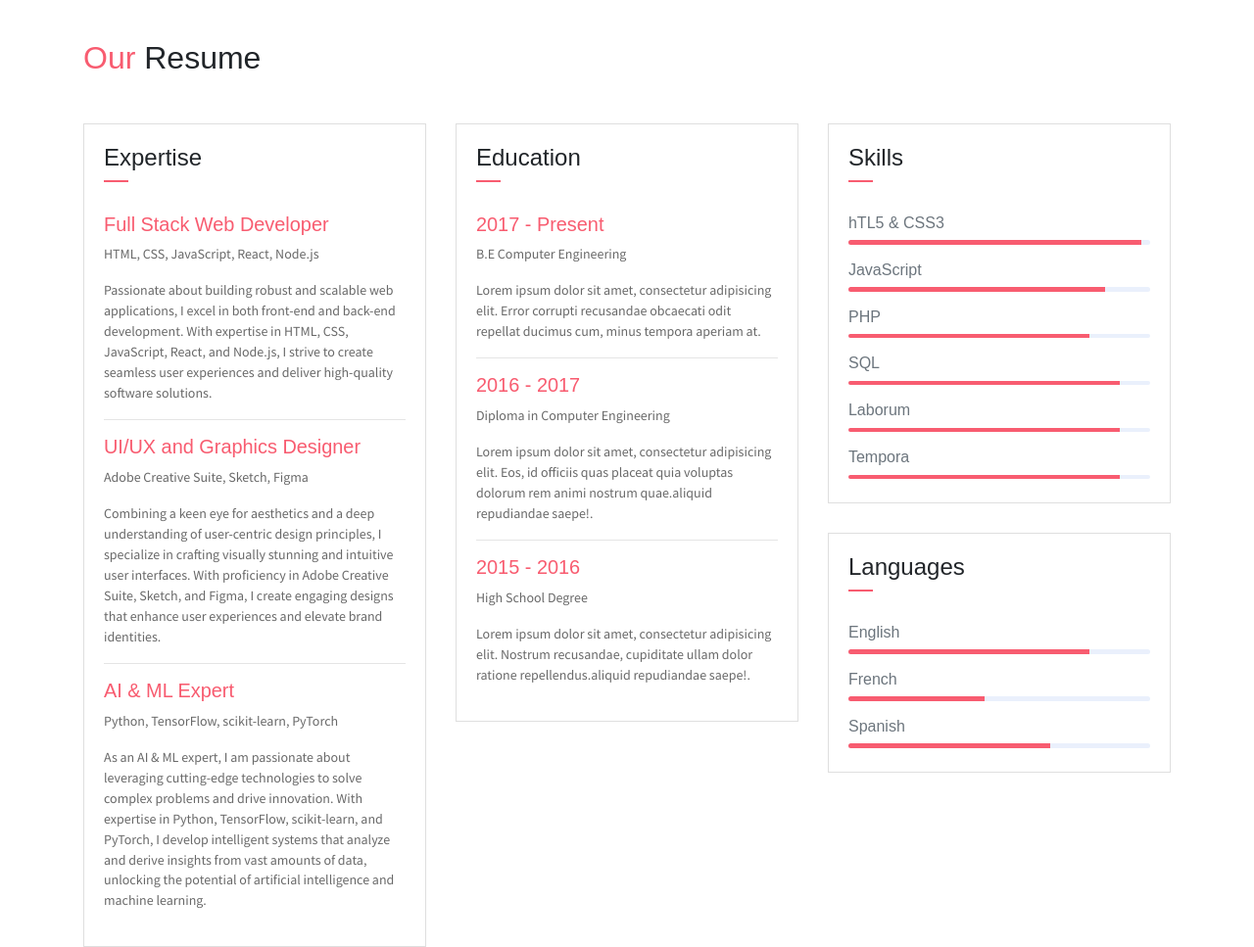
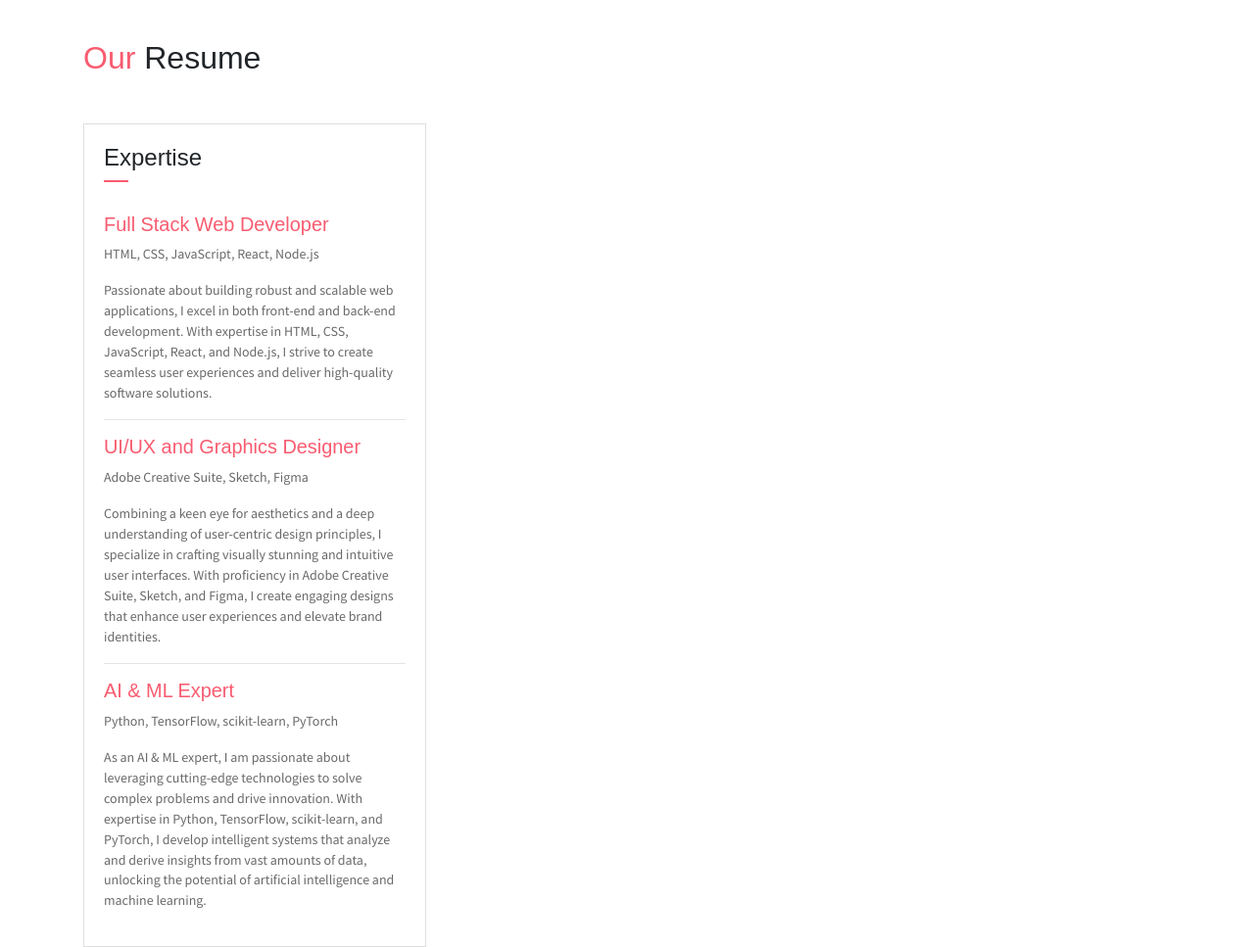
Before and after one commit to usama-365/KarobarOnline, a plain HTML site: page index.html in a window 1280 px wide. Shown: the part 1280-2247 px from the top of the page at 98% size. Drawn offline with Linux system fonts and the light colour scheme; some packages are replaced by stand-ins of ours.

Commit message:
Template modified 3

```diff
--- a/index.html
+++ b/index.html
@@ -10,6 +10,7 @@
     <link rel="stylesheet" href="assets/vendors/themify-icons/css/themify-icons.css">
     <!-- Bootstrap + JohnDoe main styles -->
 	<link rel="stylesheet" href="assets/css/johndoe.css">
+    <link rel="shortcut icon" href="assets/fav/favicon.ico" type="image/x-icon">
 </head>
 <body data-spy="scroll" data-target=".navbar" data-offset="40" id="home">
 <!--    <a href="components.html" class="btn btn-primary btn-component" data-spy="affix" data-offset-top="600"><i class="ti-shift-left-alt"></i> Components</a>-->
@@ -154,88 +155,6 @@
                         </div>
                     </div>
                 </div>
-                <div class="col-md-6 col-lg-4">
-                    <div class="card">
-                       <div class="card-header">
-                            <div class="mt-2">
-                                <h4>Education</h4>
-                                <span class="line"></span>
-                            </div>
-                        </div>
-                        <div class="card-body">
-                            <h6 class="title text-danger">2017 - Present</h6>
-                            <P>B.E Computer Engineering</P>
-                            <P class="subtitle">Lorem ipsum dolor sit amet, consectetur adipisicing elit. Error corrupti recusandae obcaecati odit repellat ducimus cum, minus tempora aperiam at.</P>
-                            <hr>
-                            <h6 class="title text-danger">2016 - 2017</h6>
-                            <P>Diploma in Computer Engineering</P>
-                            <P class="subtitle">Lorem ipsum dolor sit amet, consectetur adipisicing elit. Eos, id officiis quas placeat quia voluptas dolorum rem animi nostrum quae.aliquid repudiandae saepe!.</P>
-                            <hr>
-                            <h6 class="title text-danger">2015 - 2016</h6>
-                            <P>High School Degree</P>
-                            <P class="subtitle">Lorem ipsum dolor sit amet, consectetur adipisicing elit. Nostrum recusandae, cupiditate ullam dolor ratione repellendus.aliquid repudiandae saepe!.</P>
-
-                        </div>
-                    </div>
-                </div>
-                <div class="col-lg-4">
-                    <div class="card">
-                       <div class="card-header">
-                            <div class="pull-left">
-                                <h4 class="mt-2">Skills</h4>
-                                <span class="line"></span>
-                            </div>
-                        </div>
-                        <div class="card-body pb-2">
-                           <h6>hTL5 &amp; CSS3</h6>
-                            <div class="progress mb-3">
-                                <div class="progress-bar bg-danger" role="progressbar" style="width: 97%" aria-valuenow="25" aria-valuemin="0" aria-valuemax="100"></div>
-                            </div>
-                            <h6>JavaScript</h6>
-                            <div class="progress mb-3">
-                                <div class="progress-bar bg-danger" role="progressbar" style="width: 85%" aria-valuenow="25" aria-valuemin="0" aria-valuemax="100"></div>
-                            </div>
-                            <h6>PHP</h6>
-                            <div class="progress mb-3">
-                                <div class="progress-bar bg-danger" role="progressbar" style="width: 80%" aria-valuenow="50" aria-valuemin="0" aria-valuemax="100"></div>
-                            </div>
-                            <h6>SQL</h6>
-                            <div class="progress mb-3">
-                                <div class="progress-bar bg-danger" role="progressbar" style="width: 90%" aria-valuenow="75" aria-valuemin="0" aria-valuemax="100"></div>
-                            </div>
-                            <h6>Laborum</h6>
-                            <div class="progress mb-3">
-                                <div class="progress-bar bg-danger" role="progressbar" style="width: 90%" aria-valuenow="75" aria-valuemin="0" aria-valuemax="100"></div>
-                            </div>
-                            <h6>Tempora</h6>
-                            <div class="progress mb-3">
-                                <div class="progress-bar bg-danger" role="progressbar" style="width: 90%" aria-valuenow="75" aria-valuemin="0" aria-valuemax="100"></div>
-                            </div>
-                        </div>
-                    </div>
-                    <div class="card">
-                       <div class="card-header">
-                            <div class="pull-left">
-                                <h4 class="mt-2">Languages</h4>
-                                <span class="line"></span>
-                            </div>
-                        </div>
-                        <div class="card-body pb-2">
-                           <h6>English</h6>
-                            <div class="progress mb-3">
-                                <div class="progress-bar bg-danger" role="progressbar" style="width: 80%" aria-valuenow="25" aria-valuemin="0" aria-valuemax="100"></div>
-                            </div>
-                            <h6>French</h6>
-                            <div class="progress mb-3">
-                                <div class="progress-bar bg-danger" role="progressbar" style="width: 45%" aria-valuenow="25" aria-valuemin="0" aria-valuemax="100"></div>
-                            </div>
-                            <h6>Spanish</h6>
-                            <div class="progress mb-3">
-                                <div class="progress-bar bg-danger" role="progressbar" style="width: 67%" aria-valuenow="50" aria-valuemin="0" aria-valuemax="100"></div>
-                            </div>
-                        </div>
-                    </div>
-                </div>
             </div>
         </div>
     </section>
@@ -348,7 +267,7 @@
                         </div>
                         <div class="card-body px-4 py-3">
                             <h5 class="mb-3 card-title text-dark">Inventory Management</h5>
-                            <P class="subtitle">Inventory Management that streamlines your operations, ensuring efficient tracking and optimization of your stock. Our expert team utilizes advanced technologies to develop robust systems tailored to your specific requirements. From real-time inventory tracking to automated processes, we meticulously design and implement solutions that enhance accuracy and reduce costs. Partner with us to take control of your inventory, maximize productivity, and stay ahead in a competitive marketplace.</P>
+                            <P class="subtitle">Inventory Management that streamlines your operations, ensuring efficient tracking and optimization of your stock. Our expert team utilizes advanced technologies to develop robust systems tailored to your specific requirements. From real-time inventory tracking to automated processes, we meticulously design and implement solutions that enhance accuracy and reduce costs. Partner with us to take control of your inventory, maximize productivity, and stay ahead in a competitive marketplace. Make your stock tracking and inventory automatomated.</P>
                         </div>
                     </div>
                 </div>
@@ -424,10 +343,9 @@
                             <span class="date">PKR PER MONTH</span>
                         </div>
                         <ul class="list">
-                            <li class="list-item">500 <span class="text-muted">Project</span></li>
-                            <li class="list-item">1000GB <span class="text-muted">Storage</span></li>
-                            <li class="list-item">10<span class="text-muted"> Domain</span></li>
-                            <li class="list-item">Unlimite<span class="text-muted">User</span></li>
+                            <li class="list-item">Website <span class="text-muted">Maintenance</span></li>
+                            <li class="list-item">Social Marketing <span class="text-muted">Campaigns</span></li>
+                            <li class="list-item">Accounts & Inventory</li>
                         </ul>
                         <button class="btn btn-primary btn-rounded w-lg">Subscribe</button>
                     </div>
@@ -437,15 +355,15 @@
     </section>
     <section class="section bg-dark py-5">
         <div class="container text-center">
-            <h2 class="text-light mb-5 font-weight-normal">I Am Available For FreeLance</h2>
-            <button class="btn bg-primary w-lg" >Hire me</button>
+            <h2 class="text-light mb-5 font-weight-normal">Virtual is the new physical</h2>
+            <button class="btn bg-primary w-lg" >Let's Digitalize</button>
         </div>
     </section>
 
     <!-- Portfolio Section -->
     <section class="section bg-custom-gray" id="portfolio">
         <div class="container">
-            <h1 class="mb-5"><span class="text-danger">My</span> Portfolio</h1>
+            <h1 class="mb-5"><span class="text-danger">Our</span> Portfolio</h1>
             <div class="portfolio">
                 <div class="filters">
                     <a href="#" data-filter=".new" class="active">
```
Also changed, not shown: assets/fav/android-chrome-192x192.png (added), assets/fav/android-chrome-512x512.png (added), assets/fav/apple-touch-icon.png (added), assets/fav/favicon-16x16.png (added), assets/fav/favicon-32x32.png (added), assets/fav/favicon.ico (added), assets/fav/site.webmanifest (added).
